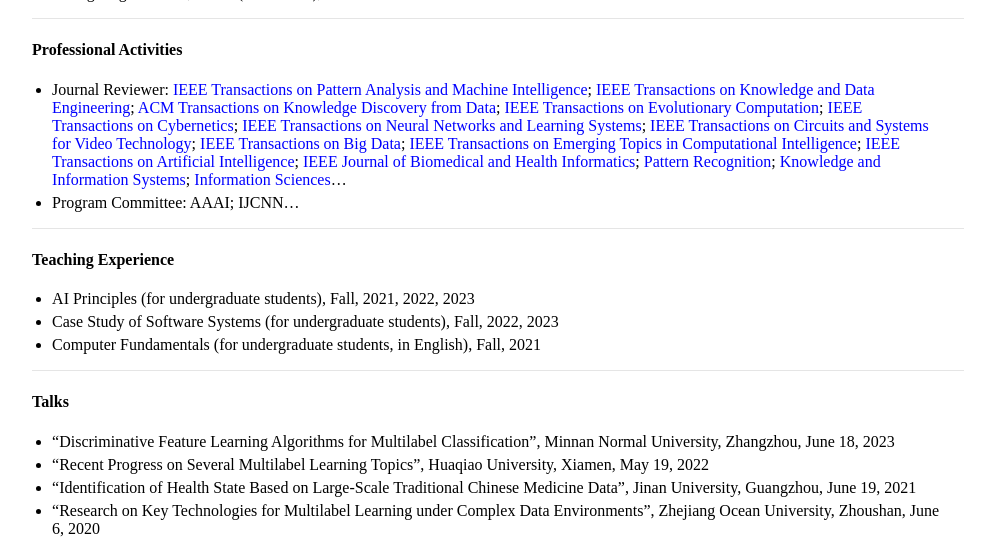
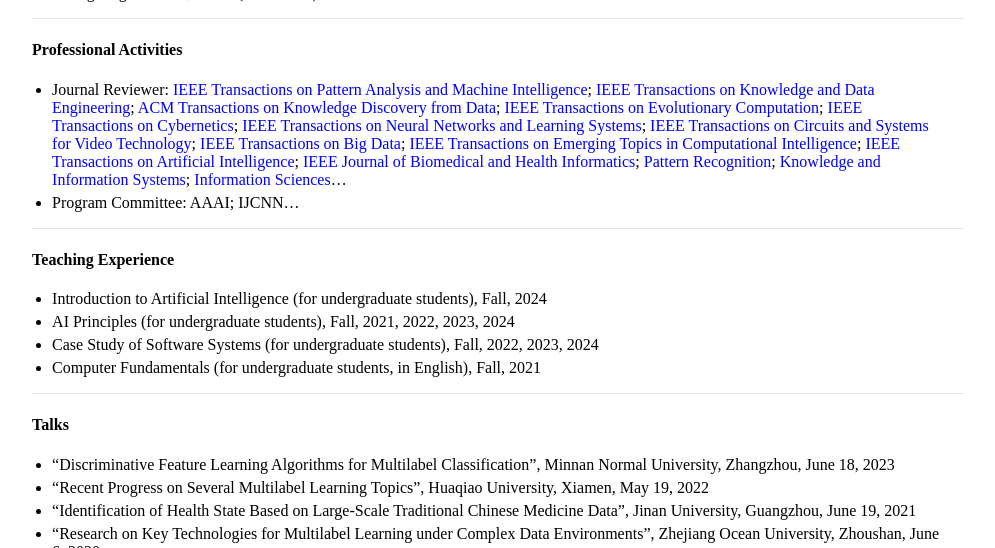
Before and after one commit to jiazhang-ml/jiazhang-ml.github.io, a Jekyll site: the page built from index.md, in a window 1280 px wide and 900 px high, scrolled down 1164 px, cut to the strip 0-548 px from the top of the window. Shown: the whole strip, without its empty margins (142-1137 px from the left). Built offline with Jekyll 4.4.1, drawn with Linux system fonts in a browser that asks for light colours; some of the changed text lies outside the part shown.

Commit message:
Update index.md

```diff
--- a/index.md
+++ b/index.md
@@ -5,7 +5,7 @@ layout: default
 
 <img class="profile-picture" src="jiazhang.jpg">
 
-**Short Biography:** I am currently a Lecturer in the [College of Information Science and Technology](https://xxxy.jnu.edu.cn/main.htm) of [Jinan University](https://www.jnu.edu.cn/). I got my PhD from the [School of Informatics](https://informatics.xmu.edu.cn/), [Xiamen University](https://www.xmu.edu.cn/), Xiamen, China, in 2020, supervised by [Prof. Shaozi Li](https://imt.xmu.edu.cn/info/1003/1182.htm). I was a visiting student at the City University of Hong Kong, supervised by [Prof. Kay Chen Tan](https://www.polyu.edu.hk/comp/people/academic-staff/prof-tan-kay-chen/).
+**Short Biography:** I am currently a Lecturer in the [College of Information Science and Technology](https://xxxy.jnu.edu.cn/main.htm) of [Jinan University](https://www.jnu.edu.cn/). I got my PhD from the [School of Informatics](https://informatics.xmu.edu.cn/), [Xiamen University](https://www.xmu.edu.cn/), Xiamen, China, in 2020, supervised by Prof. Shaozi Li. I was a visiting student at the City University of Hong Kong, supervised by Prof. Kay Chen Tan.
 
 **Research Interests:** My research interests include *machine learning* and *data mining*. In particular, I am interested in multi-label learning, weak label learning, feature selection, and information fusion. I am also interested in various machine learning applications in health care, bioinformatics, and human-computer interactions.
 
@@ -53,8 +53,9 @@ layout: default
 
 #### Teaching Experience
 
-* AI Principles (for undergraduate students), Fall, 2021, 2022, 2023
-* Case Study of Software Systems (for undergraduate students), Fall, 2022, 2023
+* Introduction to Artificial Intelligence (for undergraduate students), Fall, 2024
+* AI Principles (for undergraduate students), Fall, 2021, 2022, 2023, 2024
+* Case Study of Software Systems (for undergraduate students), Fall, 2022, 2023, 2024
 * Computer Fundamentals (for undergraduate students, in English), Fall, 2021
 
 ---
```
